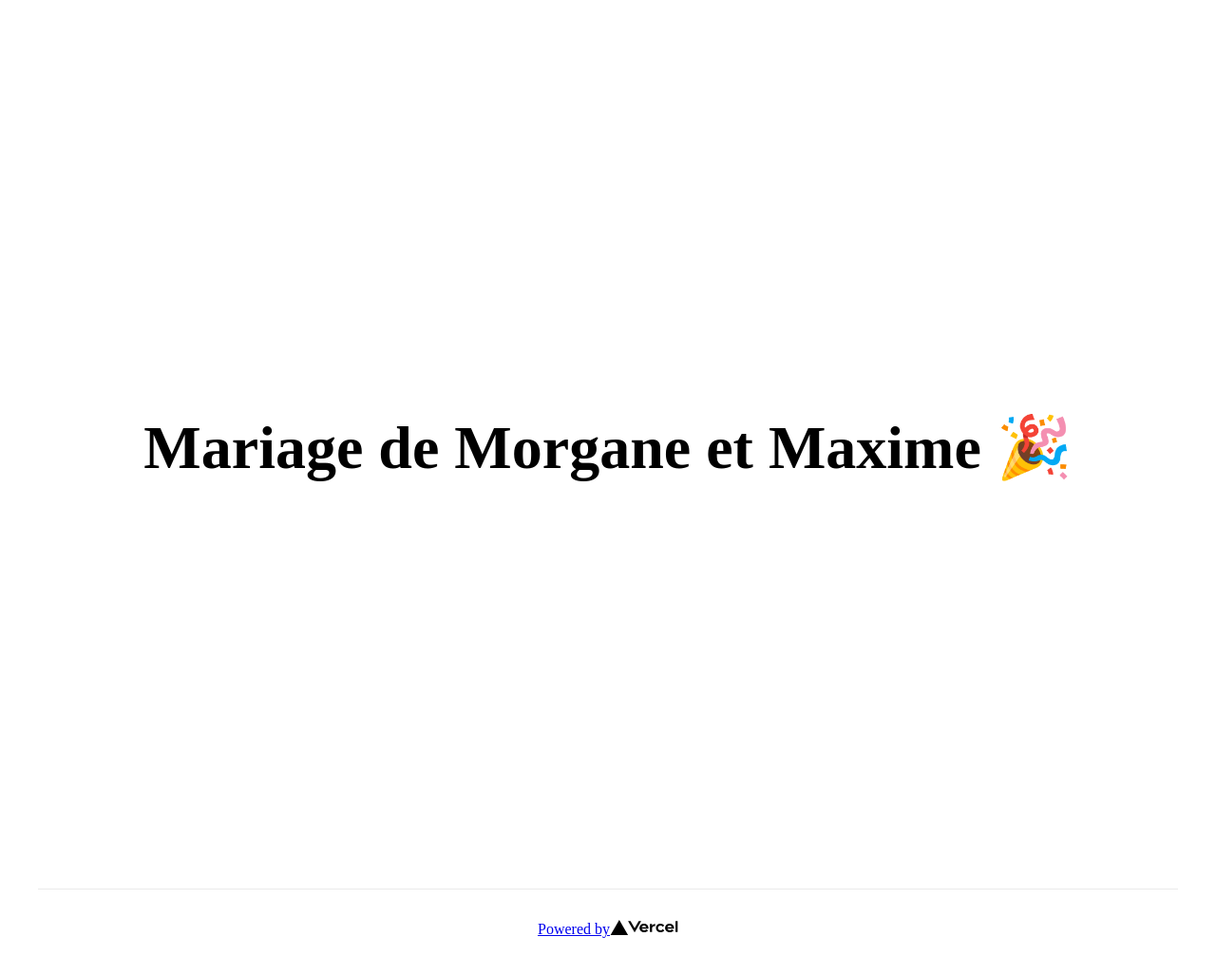
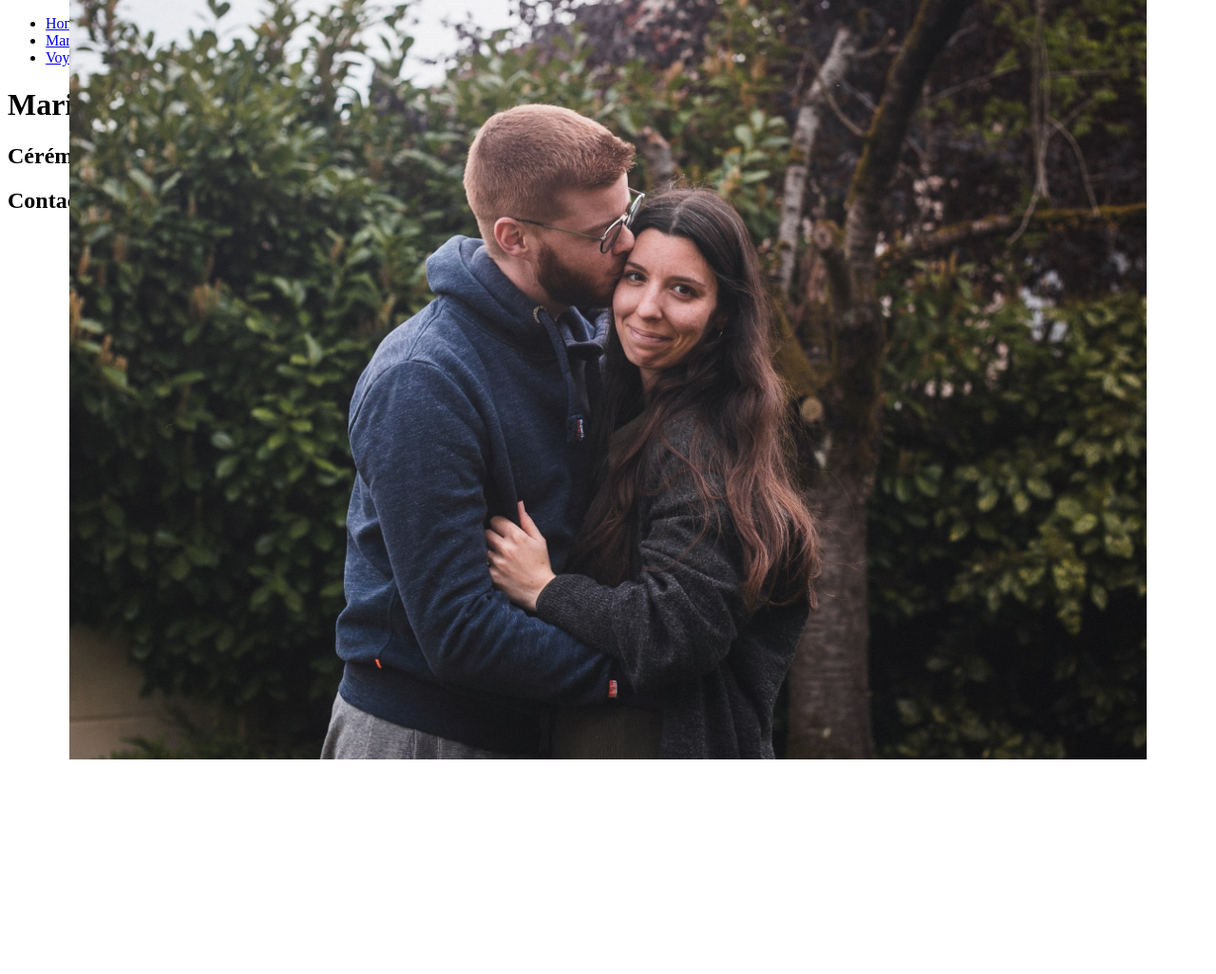
Before and after one commit to remi-lebigre/momax, a Next.js app: page / in a window 1280 px wide. Shown: the top 1026 px of the page at 95% size. After the commit the page ends 800 px from the top, so only its background shows below. Built offline with nearby package versions, Linux system fonts and the light colour scheme.

Commit message:
Tryout tailwind on homepage

```diff
--- a/components/Footer.module.scss
+++ /dev/null
@@ -1,15 +0,0 @@
-.footer {
-  display: flex;
-  flex: 1;
-  padding: 2rem 0;
-  border-top: 1px solid #eaeaea;
-  justify-content: center;
-  align-items: center;
-
-  a {
-    display: flex;
-    justify-content: center;
-    align-items: center;
-    flex-grow: 1;
-  }
-}
--- a/components/Footer.tsx
+++ b/components/Footer.tsx
@@ -1,21 +1,7 @@
-import styles from './Footer.module.scss'
-import Image from 'next/image'
-
-const Footer = () => {
-  return (
-    <footer className={styles.footer}>
-      <a
-        href='https://vercel.com?utm_source=create-next-app&utm_medium=default-template&utm_campaign=create-next-app'
-        target='_blank'
-        rel='noopener noreferrer'
-      >
-        Powered by{' '}
-        <span className={styles.logo}>
-          <Image src='/vercel.svg' alt='Vercel Logo' width={72} height={16} />
-        </span>
-      </a>
-    </footer>
-  )
-}
+const Footer = () => (
+  <footer>
+    <h2>Contact</h2>
+  </footer>
+)
 
 export default Footer
--- /dev/null
+++ b/components/Header.tsx
@@ -0,0 +1,28 @@
+import Image from 'next/image'
+import Link from 'next/link'
+
+const Header = () => (
+  <header className={'h-20 flex items-center p-10'}>
+    <nav>
+      <ul className='flex gap-10'>
+        <li>
+          <Link href='/'>
+            <a>Home</a>
+          </Link>
+        </li>
+        <li>
+          <Link href='/mariage'>
+            <a>Mariage</a>
+          </Link>
+        </li>
+        <li>
+          <Link href='/voyage'>
+            <a>Voyage</a>
+          </Link>
+        </li>
+      </ul>
+    </nav>
+  </header>
+)
+
+export default Header
--- a/components/Layout.module.scss
+++ /dev/null
@@ -1,12 +0,0 @@
-.container {
-  padding: 0 2rem;
-}
-.main {
-  min-height: 100vh;
-  padding: 4rem 0;
-  flex: 1;
-  display: flex;
-  flex-direction: column;
-  justify-content: center;
-  align-items: center;
-}
--- a/components/Layout.tsx
+++ b/components/Layout.tsx
@@ -1,17 +1,18 @@
 import React, { ReactNode } from 'react'
 import Footer from './Footer'
 import Head from 'next/head'
-import styles from './Layout.module.scss'
+import Header from './Header'
 
 const Layout = ({ children, title }: { children: ReactNode; title: string }) => {
   return (
-    <div className={styles.container}>
+    <div className='bg-beige'>
       <Head>
         <title>{title}</title>
         <meta name='description' content='Mariage Morgane & Maxime' />
         <link rel='icon' href='/favicon.ico' />
       </Head>
-      <main className={styles.main}>{children}</main>
+      <Header />
+      <main className={'min-h-screen'}>{children}</main>
       <Footer />
     </div>
   )
--- a/pages/index.tsx
+++ b/pages/index.tsx
@@ -1,11 +1,26 @@
 import type { NextPage } from 'next'
 import Layout from '../components/Layout'
-import styles from '../styles/Home.module.scss'
+import Image from 'next/image'
 
 const Home: NextPage = () => {
   return (
     <Layout title={'Mariage Morgane & Maxime'}>
-      <h1 className={styles.title}>Mariage de Morgane et Maxime 🎉</h1>
+      <div className='absolute w-full h-screen'>
+        <Image
+          src='/photos/morgane_maxime_in_da_woods.jpg'
+          alt="Morgane et Maxime qui s'embrassent sous les sapins"
+          layout='fill'
+          objectFit='contain'
+        />
+      </div>
+      <div className='relative w-full h-screen p-8 z-10 mb-40'>
+        <h1 className='absolute bottom-20 text-center text-8xl text-white w-3/4 transform -translate-x-1/2 left-1/2'>
+          Mariage de Morgane et Maxime 🎉
+        </h1>
+      </div>
+      <div className='p-8'>
+        <h2 className='text-4xl'>Cérémonie</h2>
+      </div>
     </Layout>
   )
 }
--- a/styles/Home.module.scss
+++ /dev/null
@@ -1,6 +0,0 @@
-.title {
-  margin: 0;
-  line-height: 1.15;
-  font-size: 4rem;
-  text-align: center;
-}
```
Also changed, not shown: public/photos/morgane_maxime_in_da_woods.jpg (added).
